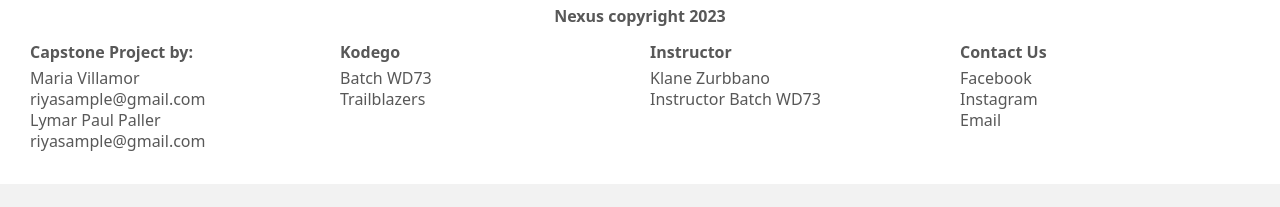
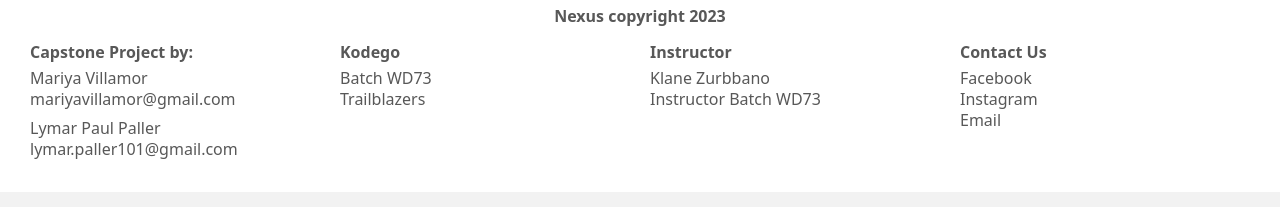
Before and after one commit to LymarPaller/nexus, a React (Vite) app: page / in a window 1280 px wide. Shown: the part 557-764 px from the top of the page. Built offline with nearby package versions, Linux system fonts and the light colour scheme.

Commit message:
fix: change gmail in footer

```diff
--- a/src/components/Footer.jsx
+++ b/src/components/Footer.jsx
@@ -12,10 +12,10 @@ function Footer() {
                     <div className="footer-column">
                         <div className="footer-subrow">
                             <div className="footer-title">Capstone Project by:</div>
-                            <div>Maria Villamor</div>
-                            <div>riyasample@gmail.com</div>
-                            <div>Lymar Paul Paller</div>
-                            <div>riyasample@gmail.com</div>
+                            <div>Mariya Villamor</div>
+                            <div >mariyavillamor@gmail.com</div>
+                            <div className='name-spacing'>Lymar Paul Paller</div>
+                            <div>lymar.paller101@gmail.com</div>
                         </div>
                     </div>
                     <div className="footer-column">
--- a/src/styles/Footer.scss
+++ b/src/styles/Footer.scss
@@ -42,3 +42,7 @@
       }
     }
   }
+
+  .footer-subrow .name-spacing {
+    margin-top: 8px;
+  }
```
